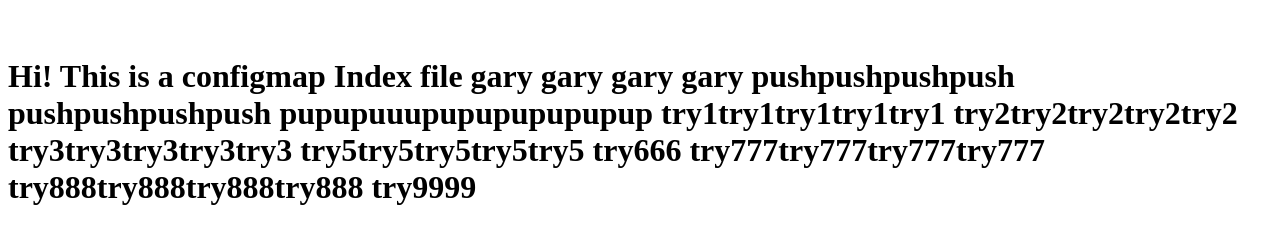
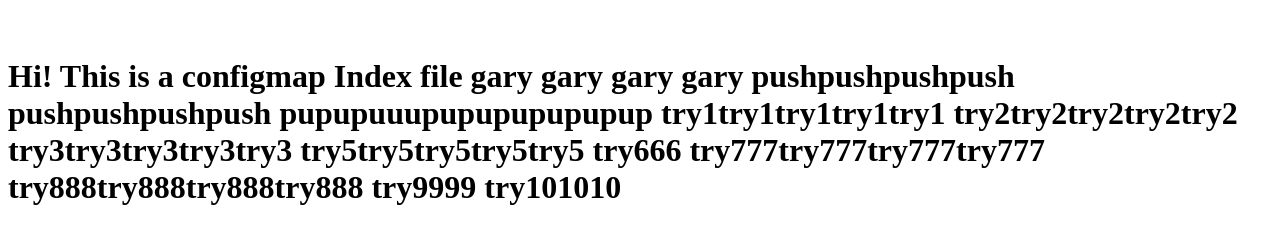
Before and after one commit to garystimber/practice, a plain HTML site: page index.html in a window 1280 px wide. Shown: the part 48-292 px from the top of the page. Drawn offline with Linux system fonts and the light colour scheme.

Commit message:
16062023

```diff
--- a/index.html
+++ b/index.html
@@ -17,5 +17,6 @@ try666
 try777try777try777try777
 try888try888try888try888
 try9999
+try101010
 </h1>
 </html
```
Also changed, not shown: 1 other file.
